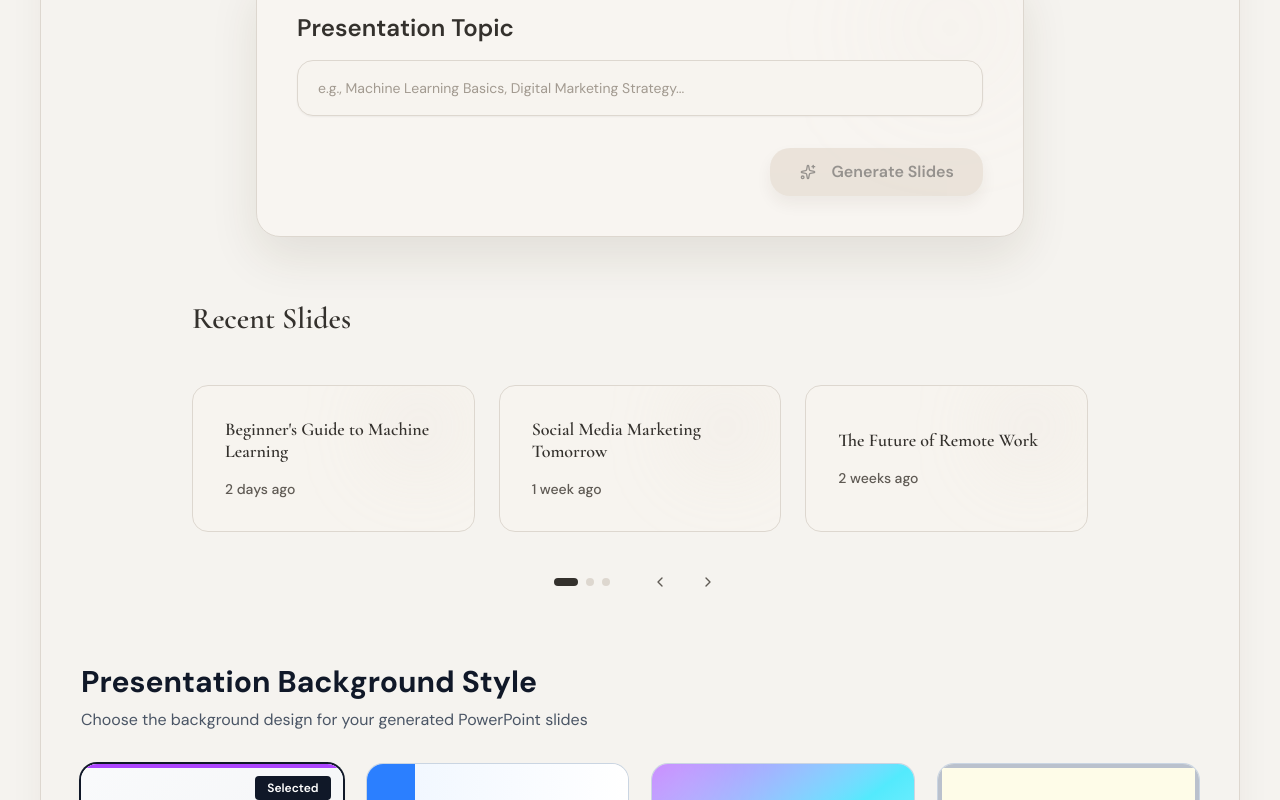
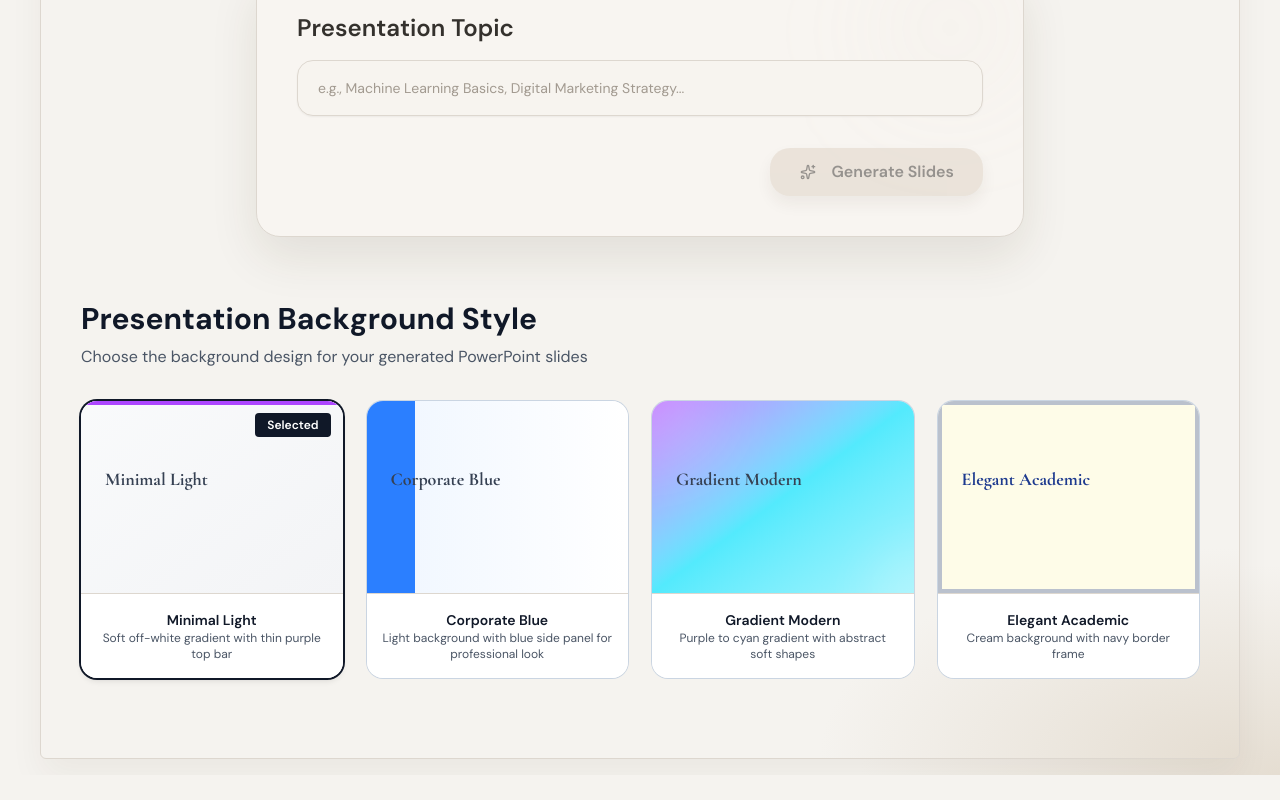
Before and after one commit to Ambika1704/Slideprep, a Next.js app: page / in a window 1280 px wide. Shown: the part 401-1201 px from the top of the page. After the commit the page ends 1176 px from the top, so only its background shows below. Built offline with nearby package versions, Linux system fonts and the light colour scheme.

Commit message:
feat: remove Recent Slides component and keep core structure
Clean up page with streamlined core generation workflow.

Co-authored-by: Ambika <197296015+Ambika1704@users.noreply.github.com>

```diff
--- a/app/page.tsx
+++ b/app/page.tsx
@@ -6,7 +6,6 @@ import { useGenerationHistory, GenerationRecord } from '@/hooks/use-generation-h
 import HeroSection from '@/components/hero-section';
 import GeneratorCard from '@/components/generator-card';
 import PresentationBackground from '@/components/presentation-background';
-import RecentSlides from '@/components/recent-slides';
 import SlidePreview from '@/components/slide-preview';
 import AuthModal from '@/components/auth-modal';
 import HistoryPanel from '@/components/history-panel';
@@ -93,10 +92,6 @@ export default function Home() {
               <GeneratorCard onGenerate={handleGenerate} isGenerating={isGenerating} />
             </div>
 
-            <div className="mx-auto mt-16 max-w-4xl">
-              <RecentSlides />
-            </div>
-
             <div className="mx-auto mt-16 max-w-6xl">
               <PresentationBackground
                 selectedStyle={selectedBackgroundStyle}
```
